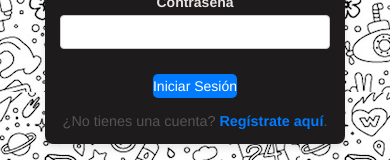
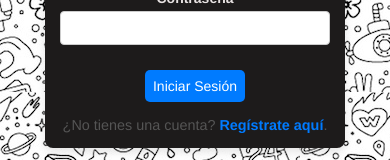
Before and after one commit to Manuelusero/Whatsapp-clone-frontend, a React (Vite) app: page / in a window 390 px wide. Shown: the part 422-582 px from the top of the page. Built offline with nearby package versions, Linux system fonts and the light colour scheme.

Commit message:
Acomodando estilos finales

```diff
--- a/src/Components/login/Login.css
+++ b/src/Components/login/Login.css
@@ -117,6 +117,6 @@
 
     .login-button {
         font-size: 14px;
-        padding: 4px 0;
+        padding: 8px;
     }
 }
```
